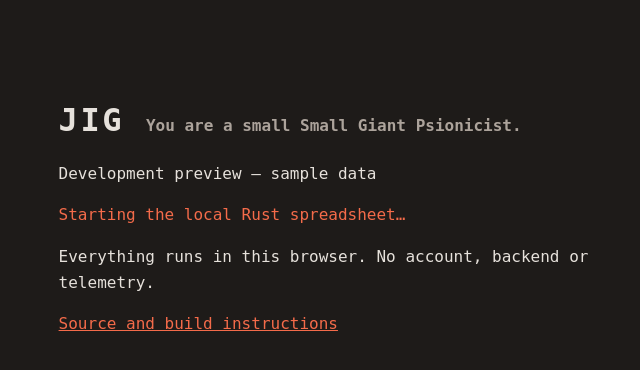
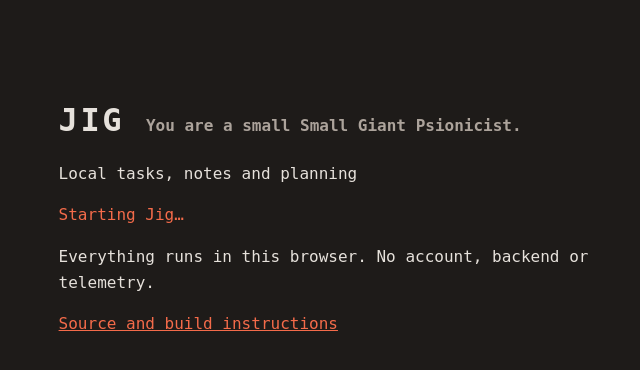
Before and after one commit to biraz-dev/Jig, a plain HTML site: page index.html in a window 1280 px wide. Shown: the whole page, without its empty margins (31-671 px from the left). Drawn offline with Linux system fonts and the light colour scheme; files that its build step writes are made by us from their sources; files whose address does not match are found by name.

Commit message:
Prepare saved Tasks and Notes: index.html [skip ci]

```diff
--- a/index.html
+++ b/index.html
@@ -3,7 +3,7 @@
 <head>
   <meta charset="utf-8">
   <meta name="viewport" content="width=device-width,initial-scale=1">
-  <meta name="description" content="Jig: a local spreadsheet, task timeline and artist's workbench. Private document imports, no account or backend.">
+  <meta name="description" content="Jig: local tasks, notes, Gantt planning and an artist's workbench. Private documents, no account or backend.">
   <meta name="referrer" content="no-referrer">
   <title>Jig — You are a small Small Giant Psionicist.</title>
   <link rel="icon" type="image/svg+xml" sizes="any" href="favicon.svg">
@@ -27,8 +27,8 @@
 <body>
   <main id="loading" role="status">
     <h1>JIG <span>You are a small Small Giant Psionicist.</span></h1>
-    <p>Development preview — sample data</p>
-    <p id="load-message">Starting the local Rust spreadsheet…</p>
+    <p>Local tasks, notes and planning</p>
+    <p id="load-message">Starting Jig…</p>
     <p>Everything runs in this browser. No account, backend or telemetry.</p>
     <p><a href="https://github.com/biraz-dev/Jig">Source and build instructions</a></p>
   </main>
```
